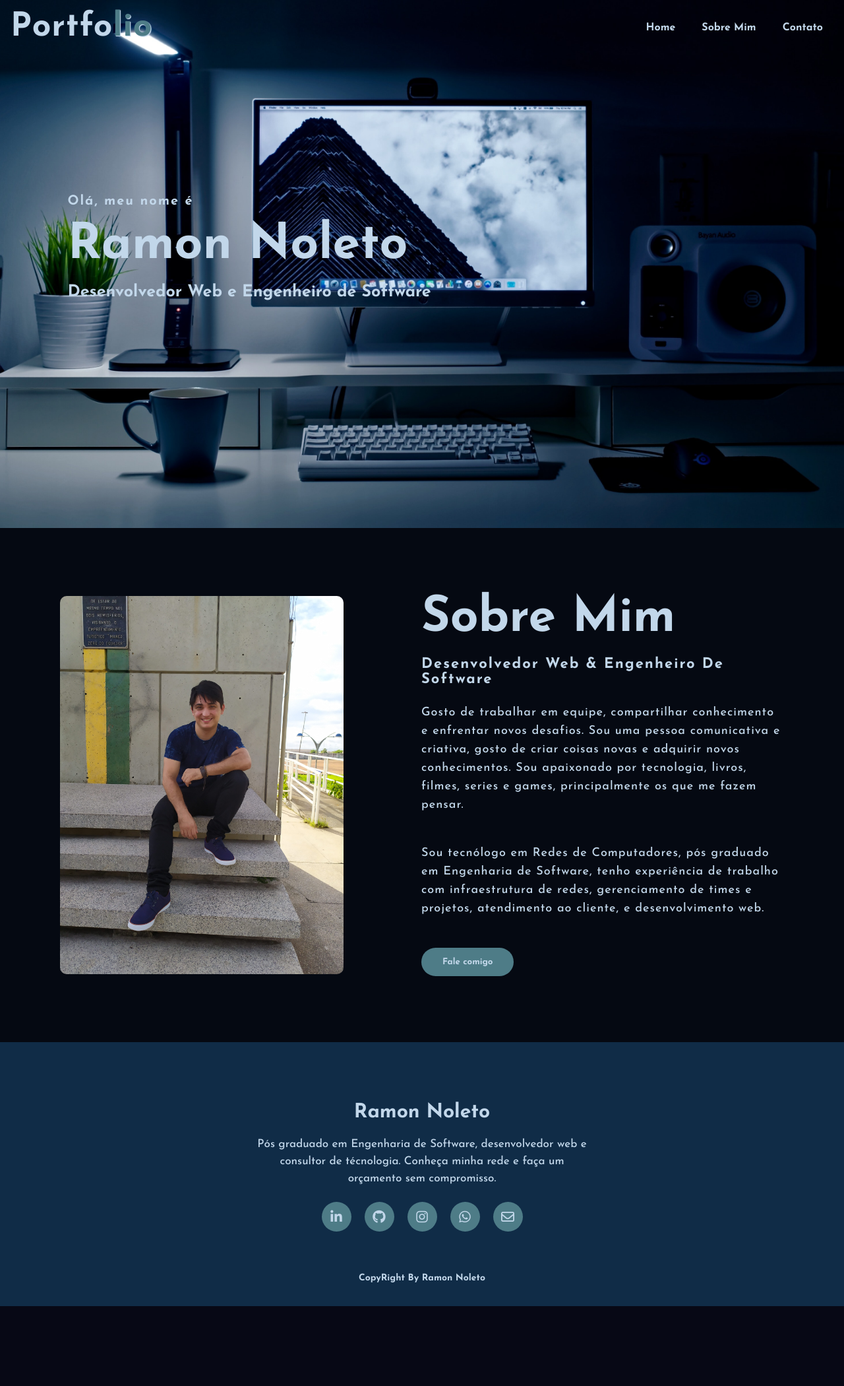
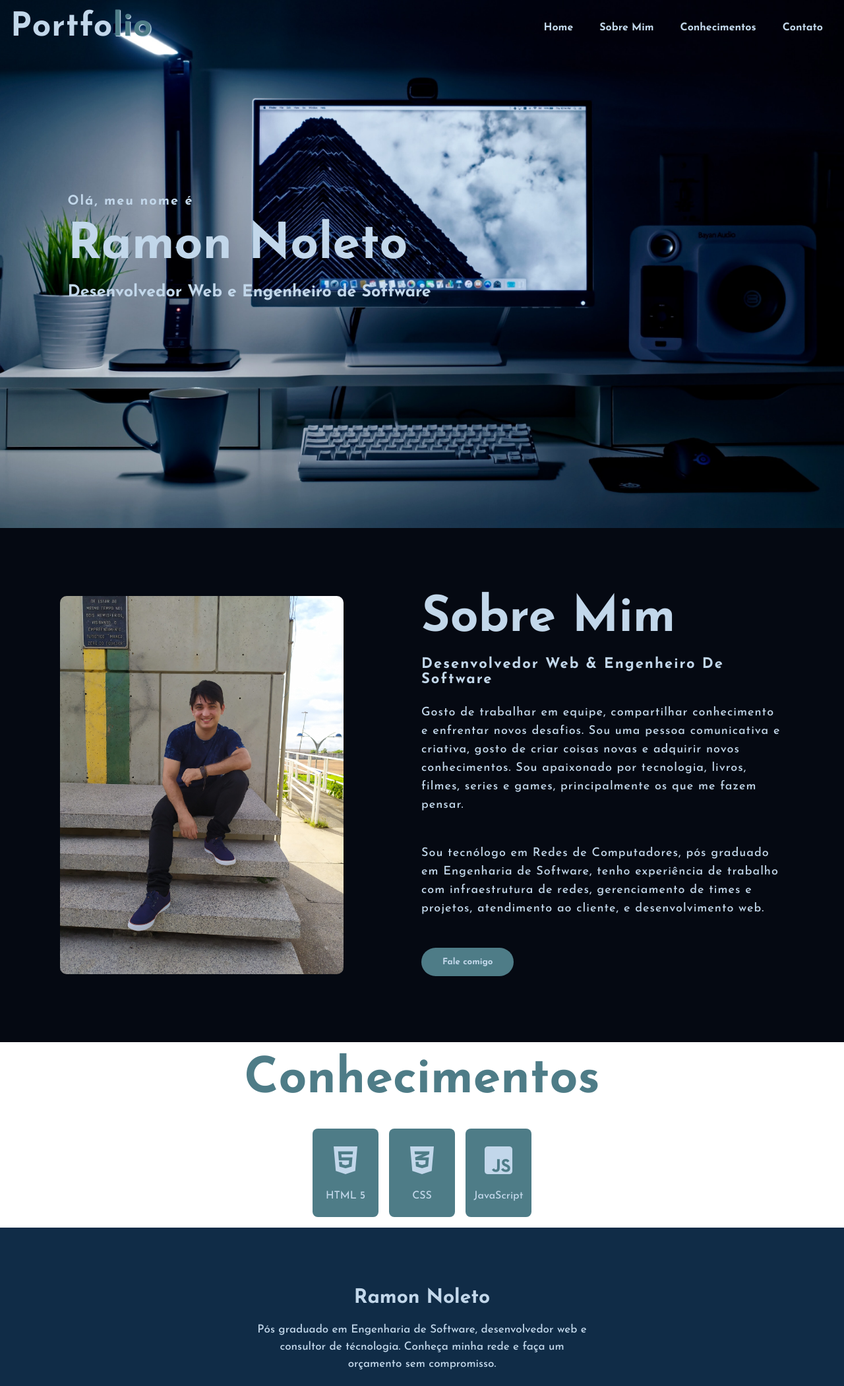
Before and after one commit to RNoleto/portfolio2023, a PHP site: page / in a window 1280 px wide. Shown: the top 2100 px of the page at 66% size. Before the commit the page ends 1979 px from the top, so only its background shows below. Run offline with PHP 8.4, Linux system fonts and the light colour scheme.

Commit message:
criação da sessão de skills

```diff
--- a/index.html
+++ b/index.html
@@ -23,6 +23,7 @@
         <ul class="menu" role="menu" id="menu">
           <li><a href="#home">Home</a></li>
           <li><a href="#about">Sobre mim</a></li>
+          <li><a href="#skills">Conhecimentos</a></li>
           <li><a href="#footer">Contato</a></li>
         </ul>
       </nav>
@@ -44,15 +45,30 @@
         <p>Gosto de trabalhar em equipe, compartilhar conhecimento e enfrentar novos desafios. Sou uma pessoa comunicativa e criativa, gosto de criar coisas novas e adquirir novos conhecimentos. Sou apaixonado por tecnologia, livros, filmes, series e games, principalmente os que me fazem pensar.</p>
         <p>Sou tecnólogo em Redes de Computadores, pós graduado em Engenharia de Software, tenho experiência de trabalho com infraestrutura de redes, gerenciamento de times e projetos, atendimento ao cliente, e desenvolvimento web.</p>
         <a href="https://wa.me/5596981403089?text=Ol%C3%A1%2C+achei+seu+contato+pelo+seu+site%21" target="_blank">
-          <button type="submit">
-            Fale comigo
-          </button>
+          <button type="submit">Fale comigo</button>
         </a>
       </div>
     </div>
   </section>
   <!-- Skills section start -->
   <section class="skills" id="skills">
+    <div class="main row">
+      <h1>Conhecimentos</h1>
+      <div class="swiper">
+        <div class="card">
+          <a><i class="fa-brands fa-html5"></i></a>
+          <p>HTML 5</p>
+        </div>
+        <div class="card">
+          <a><i class="fa-brands fa-css3-alt"></i></a>
+          <p>CSS</p>
+        </div>
+        <div class="card">
+          <a><i class="fa-brands fa-square-js"></i></a>
+          <p>JavaScript</p>
+        </div>
+      </div>
+    </div>
 
   </section>
   <!-- Footer start -->
--- a/styles.css
+++ b/styles.css
@@ -37,6 +37,11 @@
   align-items: center;
   justify-content: space-between;
   padding: 1rem;
+}
+
+.row{
+  display: flex;
+  flex-direction: column;
 }
 
 .menu {
@@ -198,8 +203,34 @@
 }
 
 /* ========== SKILLS ========== */
+.skills{
+  color: var(--base-color);
+}
 
-/* Skills */
+.skills h1{
+  color: var(--second-color);
+}
+
+.swiper{
+  display: flex;
+  gap: 1rem;
+  padding: 1rem;
+}
+
+.card{
+  width: 100px;
+  display: flex;
+  flex-direction: column;
+  align-items: center;
+  border-radius:.5rem;
+  padding: 1.5rem .5rem;
+  background-color: var(--second-color);
+}
+
+.card a{
+  font-size: 48px;
+  margin-bottom: 1rem;
+}
 
 /* ========== FOOTER ========== */
 footer {
@@ -355,7 +386,8 @@
 
   .about-text h2,
   h5,
-  p {
+  p,
+   {
     text-align: center;
   }
 
@@ -363,6 +395,10 @@
     width: 100%;
     text-align: center;
     font-size: 18px;
+  }
+
+  .skills h1{
+    font-size: 50px;
   }
 
   .about-text h2 {
@@ -374,6 +410,9 @@
   }
 
   /* Footer */
+  footer{
+    padding: 1rem;
+  }
   footer p:nth-child(2) {
     width: auto;
   }
```
